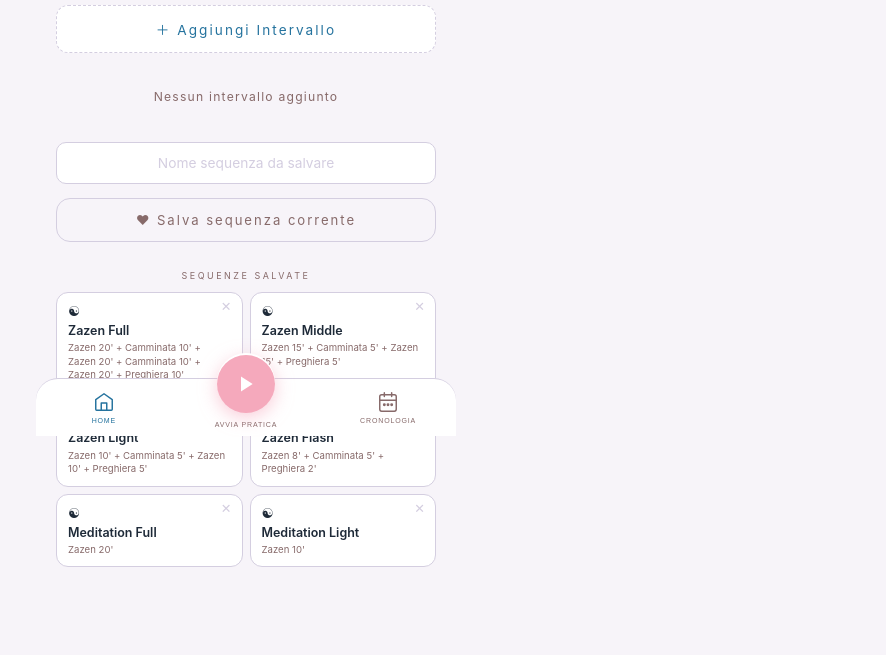
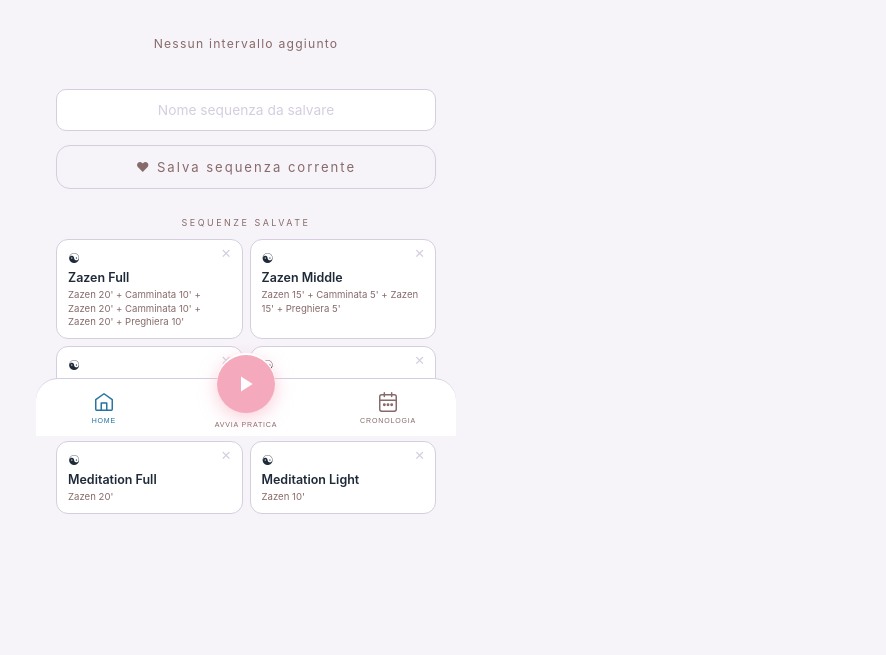
Before and after one commit to raoulalfredorocher/ilgecozenmeditation, a plain HTML site: page index.html in a window 1280 px wide. Shown: the part 364-1019 px from the top of the page, without its empty margins (394-1280 px from the left). After the commit the page ends 966 px from the top, so only its background shows below. Drawn offline with Linux system fonts and the light colour scheme.

Commit message:
fix: body padding-top=safe-area+77px, specchio esatto altezza header

```diff
--- a/styles/theme.css
+++ b/styles/theme.css
@@ -56,13 +56,8 @@ body {
   display: flex;
   flex-direction: column;
   align-items: center;
-  /*
-    Header height = safe-area-inset-top + padding-top 10px + logo 44px + padding-bottom 10px + border 1px
-    = safe-area-inset-top + 65px
-    Aggiungiamo 12px di respiro visivo sotto l'header.
-  */
-  /*padding-top: calc(env(safe-area-inset-top, 0px) + 65px + 12px);*/
-  padding-top: 130px;
+  /* uguale all'altezza reale dell'header: safe-area + 10px top + 44px logo + 10px bottom + 1px border + 12px gap */
+  padding-top: calc(env(safe-area-inset-top, 0px) + 77px);
   padding-left: 20px;
   padding-right: 20px;
   padding-bottom: calc(72px + env(safe-area-inset-bottom, 0px));
```
